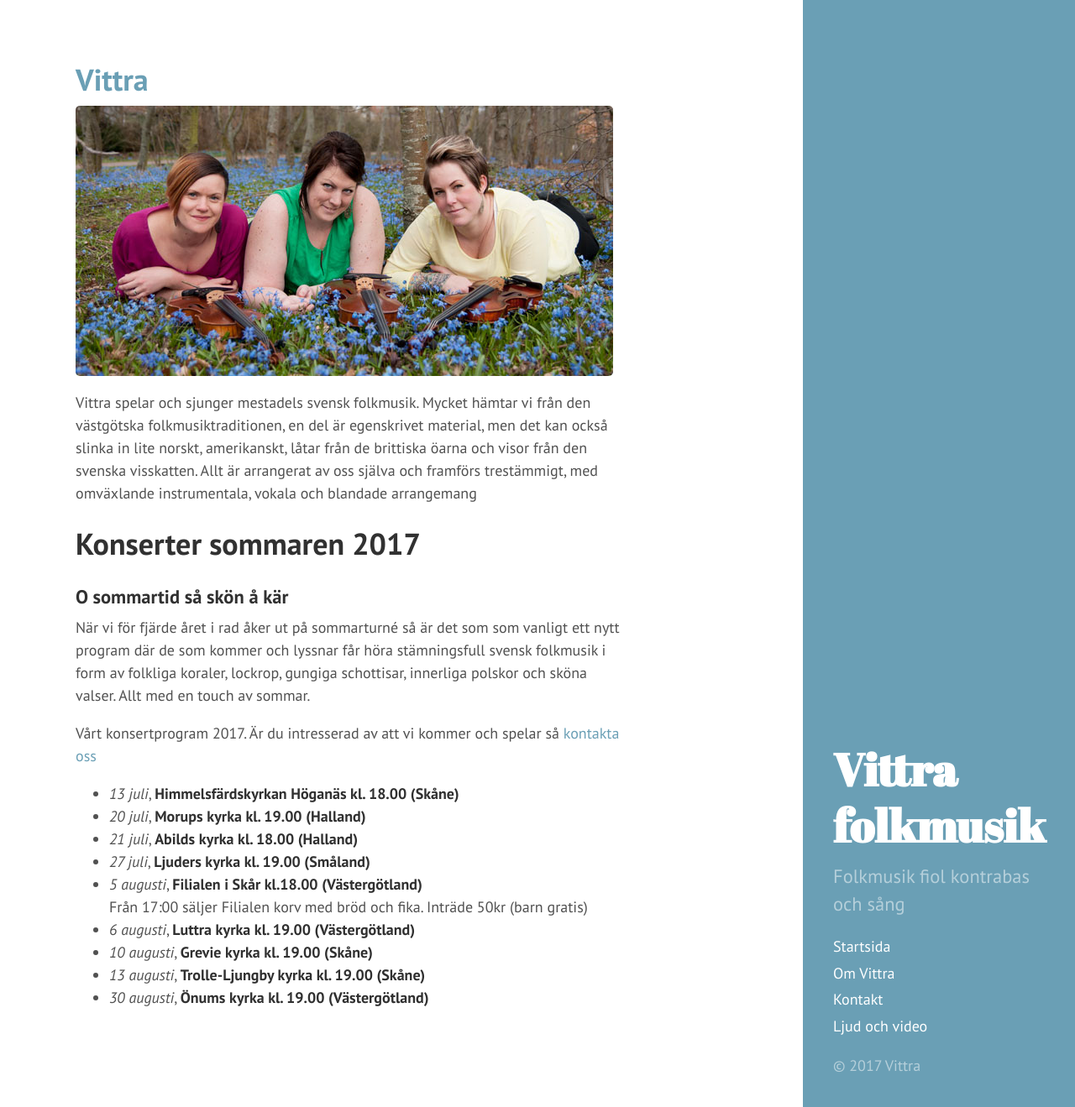
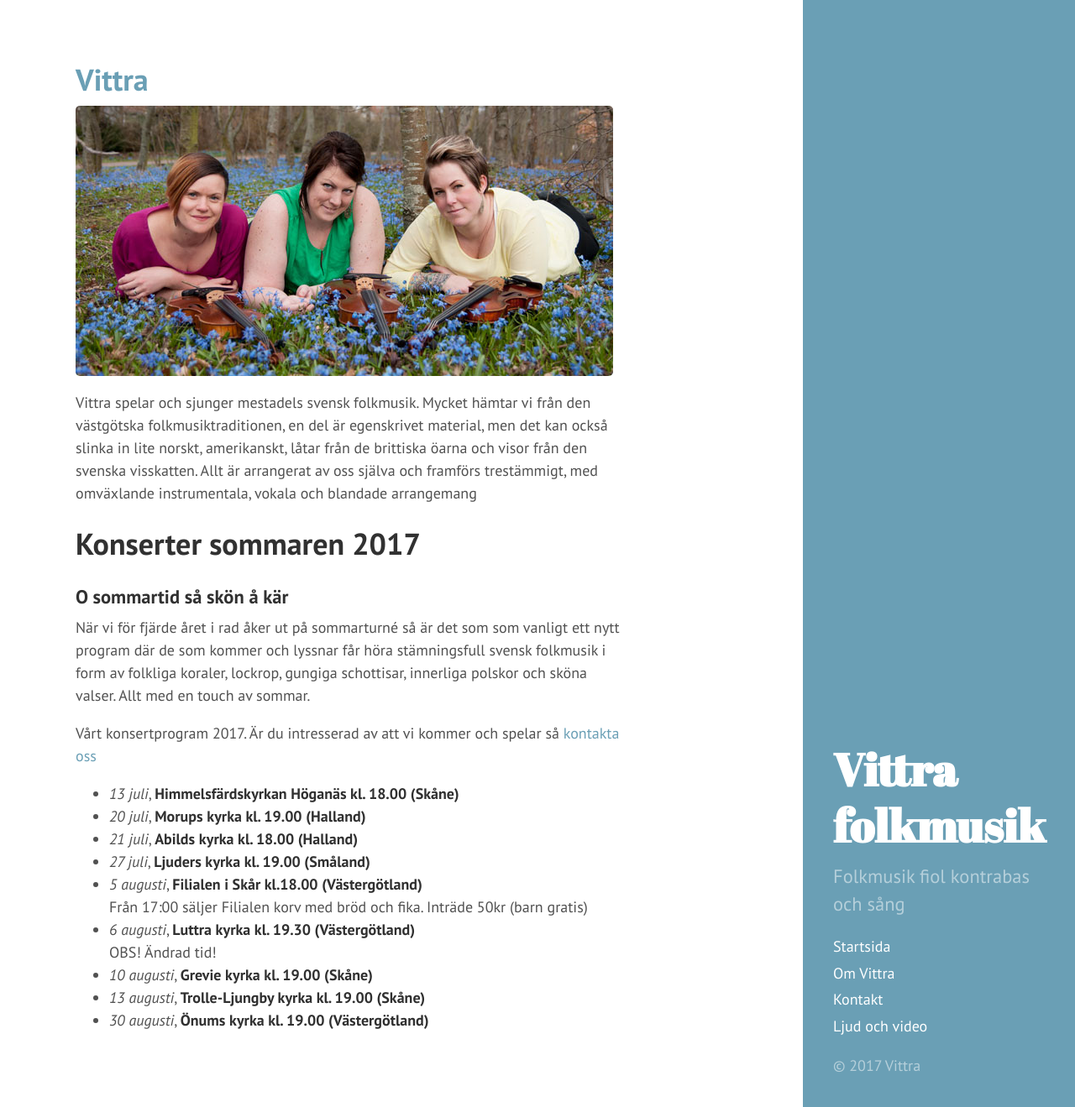
Before and after one commit to trinning/trinning.github.io, a Jekyll site: the page built from index.md, in a window 1280 px wide and 1319 px high. Shown: the whole window at 84% size. Built offline with Jekyll 4.4.1, drawn with Linux system fonts in a browser that asks for light colours.

Commit message:
Update index.md

```diff
--- a/index.md
+++ b/index.md
@@ -20,7 +20,7 @@ Vårt konsertprogram 2017. Är du intresserad av att vi kommer och spelar så [k
 * *21 juli*, **Abilds kyrka kl. 18.00 (Halland)**
 * *27 juli*, **Ljuders kyrka kl. 19.00 (Småland)**
 * *5 augusti*, **Filialen i Skår kl.18.00 (Västergötland)** <br/>Från 17:00 säljer Filialen korv med bröd och fika. Inträde 50kr (barn gratis)
-* *6  augusti*, **Luttra kyrka kl. 19.00 (Västergötland)**
+* *6  augusti*, **Luttra kyrka kl. 19.30 (Västergötland)** <br/>OBS! Ändrad tid!
 * *10 augusti*, **Grevie kyrka kl. 19.00 (Skåne)**
 * *13 augusti*, **Trolle-Ljungby kyrka kl. 19.00 (Skåne)**
 * *30 augusti*, **Önums kyrka kl. 19.00 (Västergötland)**
```
